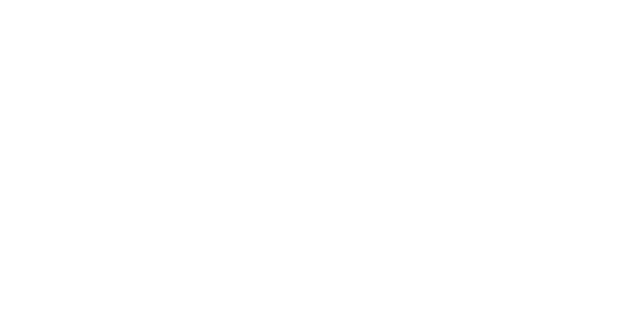
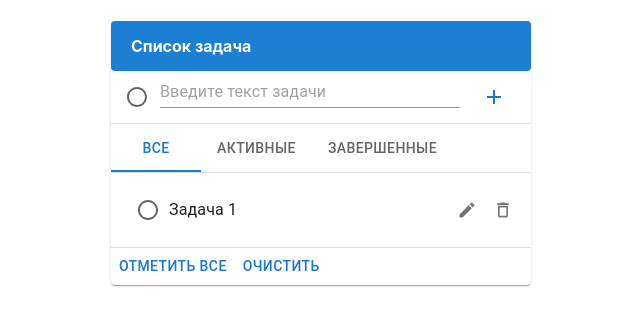
Before and after one commit to berdibekovadilet/Todo_redux, a React (Create React App) app: page / in a window 1280 px wide. Shown: the top 326 px of the page, without its empty margins (319-959 px from the left). Built offline with nearby package versions, Linux system fonts and the light colour scheme.

Commit message:
components added

```diff
--- a/package.json
+++ b/package.json
@@ -5,6 +5,7 @@
   "dependencies": {
     "@emotion/react": "^11.8.2",
     "@emotion/styled": "^11.8.1",
+    "@mui/icons-material": "^5.6.0",
     "@mui/material": "^5.6.0",
     "@testing-library/jest-dom": "^5.16.4",
     "@testing-library/react": "^12.1.4",
--- a/src/App.js
+++ b/src/App.js
@@ -1,8 +1,31 @@
+import { Button, Divider, List, Paper, Tab, Tabs, Grid } from "@mui/material";
+import AddFeild from "./components/AddFeild";
+import Item from "./components/Item";
 
 function App() {
   return (
     <div className="App">
-
+      <Paper className="wrapper">
+        <Paper className="header" elevation={0}>
+          <h4>Список задача</h4>
+        </Paper>
+        <AddFeild />
+        <Divider />
+        <Tabs value={0}>
+          <Tab label="Все" />
+          <Tab label="Активные" />
+          <Tab label="Завершенные" />
+        </Tabs>
+        <Divider />
+        <List>
+          <Item text="Задача 1" />
+        </List>
+        <Divider />
+        <div className="check-buttons">
+          <Button>Отметить все</Button>
+          <Button>Очистить</Button>
+        </div>
+      </Paper>
     </div>
   );
 }
--- /dev/null
+++ b/src/components/AddFeild.jsx
@@ -0,0 +1,27 @@
+import React from "react";
+import { Add, CheckCircle, RadioButtonUnchecked } from "@mui/icons-material";
+import { Button, Checkbox, TextField } from "@mui/material";
+
+function AddFeild() {
+  return (
+    <div className="field">
+      <Checkbox
+        className="checkbox"
+        icon={<RadioButtonUnchecked />}
+        checkedIcon={<CheckCircle />}
+      />
+      <TextField
+        placeholder="Введите текст задачи"
+        variant="standard"
+        sx={{
+          "& > :not(style)": {width: "300px" },
+        }}
+      />
+      <Button>
+        <Add />
+      </Button>
+    </div>
+  );
+}
+
+export default AddFeild;
--- /dev/null
+++ b/src/components/Item.jsx
@@ -0,0 +1,32 @@
+import React from "react";
+import { Checkbox, IconButton, ListItem, Typography } from "@mui/material";
+import {
+  CheckCircle,
+  DeleteOutline,
+  Edit,
+  RadioButtonUnchecked,
+} from "@mui/icons-material";
+
+function Item({ text }) {
+  return (
+    <ListItem>
+      <div className="d-flex item">
+        <Checkbox
+          icon={<RadioButtonUnchecked />}
+          checkedIcon={<CheckCircle />}
+        />
+        <Typography className="item-text">{text}</Typography>
+        <div className="item-buttons d-flex">
+          <IconButton>
+            <Edit style={{ fontSize: 20 }} />
+          </IconButton>
+          <IconButton>
+            <DeleteOutline style={{ fontSize: 20 }} />
+          </IconButton>
+        </div>
+      </div>
+    </ListItem>
+  );
+}
+
+export default Item;
--- a/src/index.css
+++ b/src/index.css
@@ -11,3 +11,35 @@
   font-family: source-code-pro, Menlo, Monaco, Consolas, 'Courier New',
     monospace;
 }
+
+.wrapper{
+  max-width: 420px;
+  margin: 0 auto;
+}
+
+.header{
+  background-color: #1B7FD4 !important;
+  height: 50px;
+}
+
+.header h4{
+  color: white;
+  padding-top: 15px;
+  padding-left: 20px;
+}
+
+.d-flex{
+  display: flex;
+}
+
+.field{
+  display: flex;
+  justify-content: space-between;
+  padding: 5px;
+}
+
+.item-text{
+  display: flex;
+  align-items: center;
+  width: 280px;
+}
```
Also changed, not shown: 1 other file (tests, documents, lock files or other folders).
